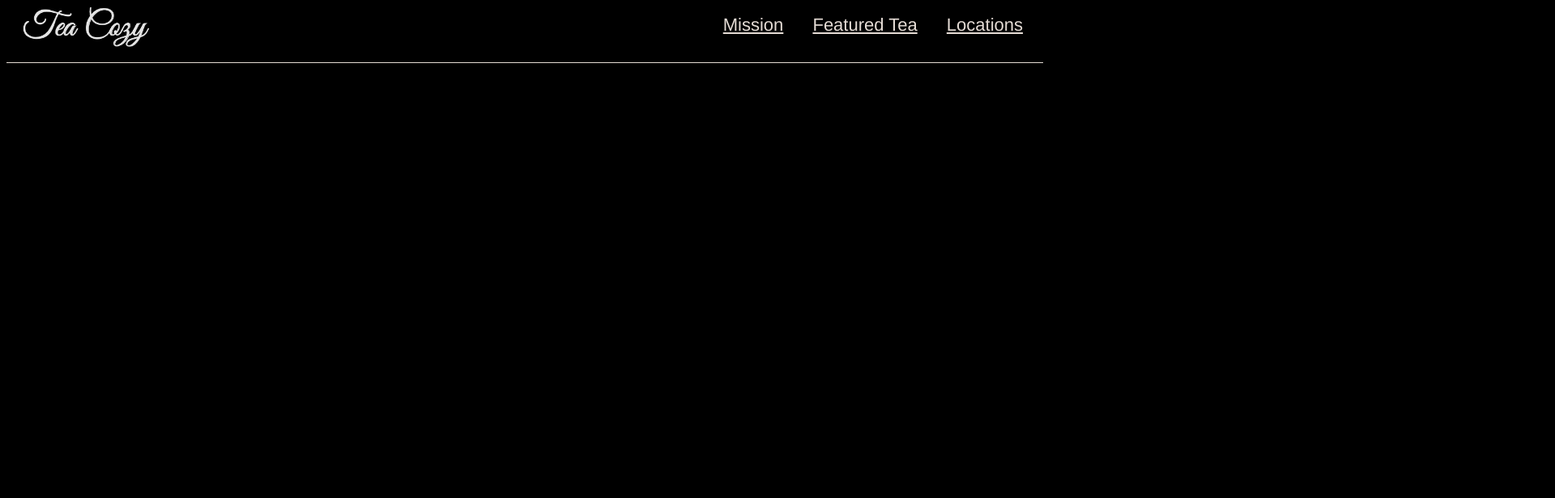
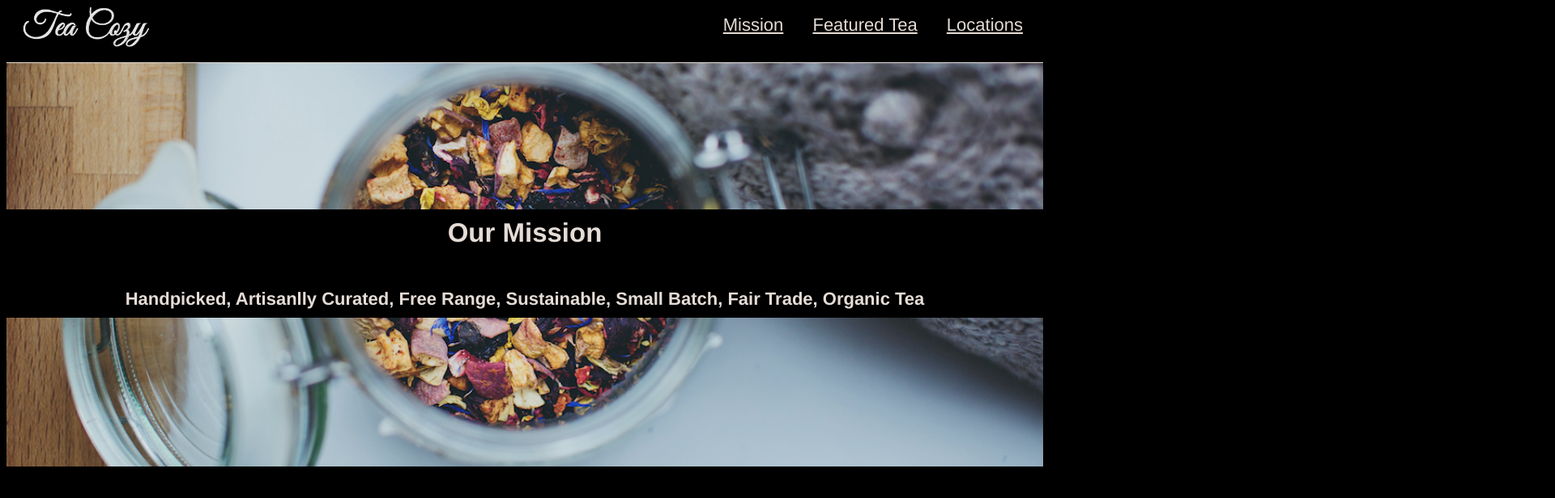
Before and after one commit to KaylaB-cd/Tea-Cozied, a plain HTML site: page index.html in a window 1280 px wide. Shown: the top 616 px of the page at 81% size, 1920 px wide, since content can reach past the window. Drawn offline with Linux system fonts and the light colour scheme.

Commit message:
Mission section added

```diff
--- a/Resources/CSS/style.css
+++ b/Resources/CSS/style.css
@@ -42,3 +42,35 @@ header {
     color: seashell;
     padding: 15px;
   }
+
+/* Mission Styles */
+
+.missing {
+  background: url("./img-mission-background.jpg") no-repeat center/cover;
+  display: flex;
+  flex-direction: column;
+  justify-content: center;
+  align-items: center;
+  margin: 69px auto 0;
+  height: 500px;
+  max-width: 100%;
+  position: absolute;
+}
+
+.missing-heading {
+  text-shadow: 2px 2px #000;
+}
+
+.missing-item {
+  background-color: #000;
+  text-align: center;
+  width: 12000px;
+}
+
+h2 {
+  padding: 10px 0 20px;
+}
+
+h4 {
+  padding-bottom: 10px;
+}
--- a/index.html
+++ b/index.html
@@ -17,6 +17,16 @@
                 <a href="#">Locations</a>
         </nav>
     </header>
+    <section>
+        <div id="missing" class="missing">
+         <div class="missing-items">
+            <div class="missing-item background-color">
+          <h2 class="missing-heading">Our Mission</h2>
+          <h4 class="missing-heading">Handpicked, Artisanlly Curated, Free Range, Sustainable, Small
+            Batch, Fair Trade, Organic Tea</h4>
+            </div>
+        </div>
+      </section>
 
 </body>
 </html>
```
